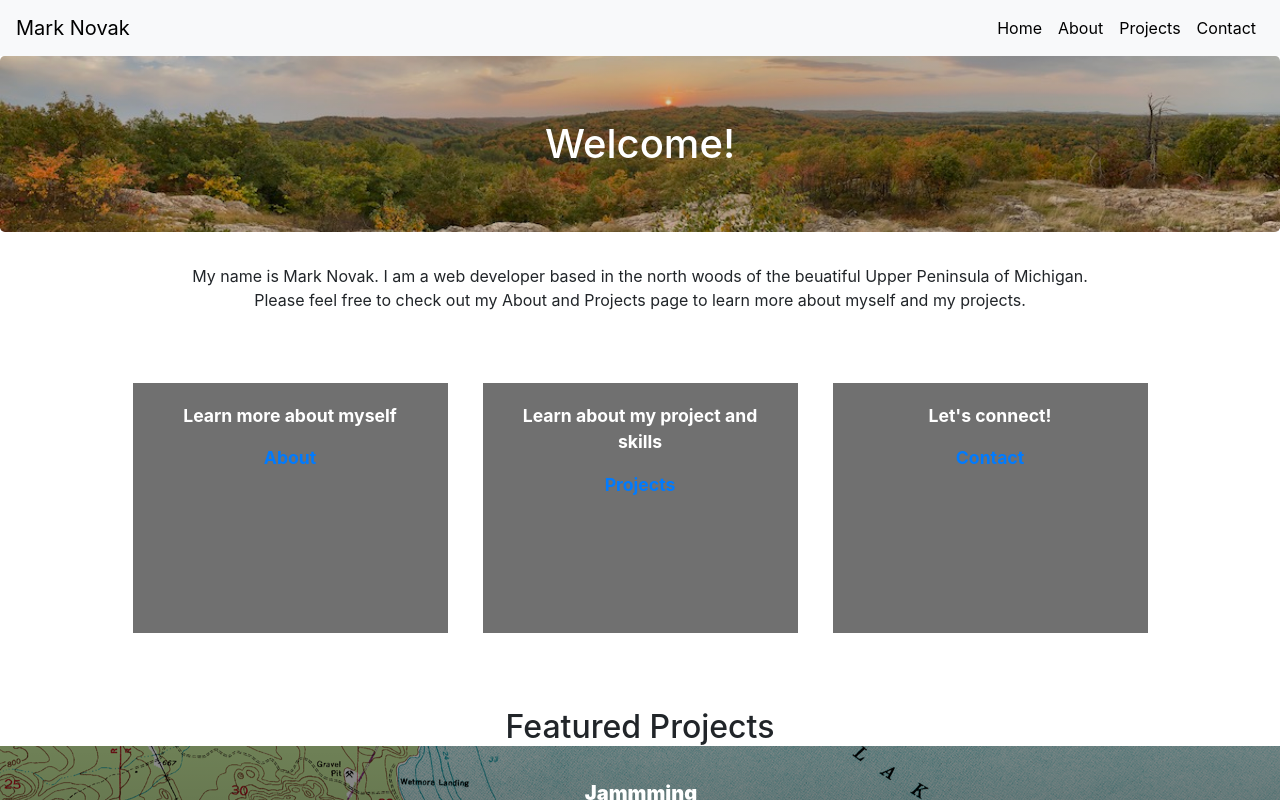
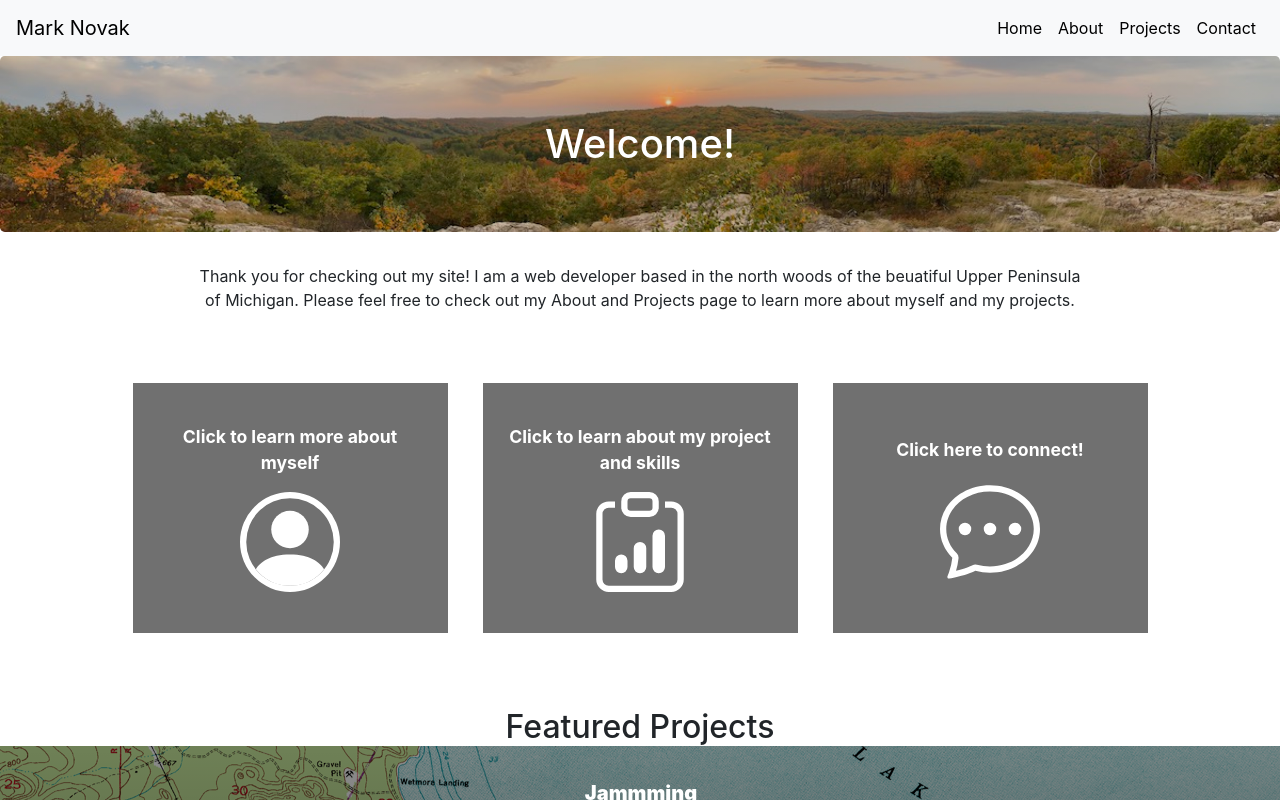
Before and after one commit to manovak24/manovak24.github.io, a React (Create React App) app: page / in a window 1280 px wide. Shown: the top 800 px of the page. Built offline with nearby package versions, Linux system fonts and the light colour scheme.

Commit message:
added react icons to info boxes on home page

```diff
--- a/src/pages/home-page.css
+++ b/src/pages/home-page.css
@@ -34,7 +34,6 @@
     background-repeat: no-repeat;
     background-position: center;
     background-size: cover;
-    color: white;
     font-weight: 700;
 }
 
@@ -49,9 +48,18 @@
     height: 250px;
     padding: 20px;
     margin-bottom: auto;
-    flex-basis: 30%;
     background-color: rgba(0, 0, 0, 0.562);
     font-size: 1.1rem;
+    color: white;
+    display: flex;
+    flex-flow: column;
+    align-items: center;
+    justify-content: space-around;
+    flex-basis: 30%;
+}
+
+.box-anchor {
+    color: white;
 }
 
 @media screen and (max-width: 500px) {
--- a/src/pages/home-page.jsx
+++ b/src/pages/home-page.jsx
@@ -1,9 +1,9 @@
 import React from 'react';
-
 import Hero from '../compontents/hero.jsx';
 import ProjectSlider from '../compontents/slider';
+import './home-page.css';
 
-import './home-page.css';
+import { BsChatDots, BsClipboardData, BsPeopleCircle } from 'react-icons/bs';
 
 class HomePage extends React.Component {
     render() {
@@ -14,22 +14,29 @@ class HomePage extends React.Component {
                 </div>
                 <div className="home-container">
                     <div className="home-text-container">
-                        <p>My name is Mark Novak. I am a web developer based in the north woods of the beuatiful Upper Peninsula of Michigan. Please feel free to check out my About and Projects page to learn more about myself and my projects.</p>
+                        <p>Thank you for checking out my site! I am a web developer based in the north woods of the beuatiful Upper Peninsula of Michigan. Please feel free to check out my About and Projects page to learn more about myself and my projects.</p>
                     </div>
 
                     <div className="box-container">
                         <div className="info-boxes">
                             <div className="box">
-                                <p>Learn more about myself</p>
-                                <a href="https://manovak24.github.io/about">About</a>
+                                <a href="https://manovak24.github.io/about" className="box-anchor">
+                                    <p> Click to learn more about myself</p>
+                                    <BsPeopleCircle size="100" />
+                                </a>
                             </div>
                             <div className="box">
-                                <p>Learn about my project and skills</p>
-                                <a href="https://manovak24.github.io/projects">Projects</a>
+                                <a href="https://manovak24.github.io/projects" className="box-anchor">
+                                    <p>Click to learn about my project and skills</p>
+                                    <BsClipboardData size="100" />
+                                </a>
                             </div>
                             <div className="box">
-                                <p>Let's connect!</p>
-                                <a href="https://manovak24.github.io/contact">Contact</a>
+
+                                <a href="https://manovak24.github.io/contact" className="box-anchor">
+                                    <p>Click here to connect!</p>
+                                    <BsChatDots size="100" />
+                                </a>
                             </div>
                         </div>
                     </div>
```
